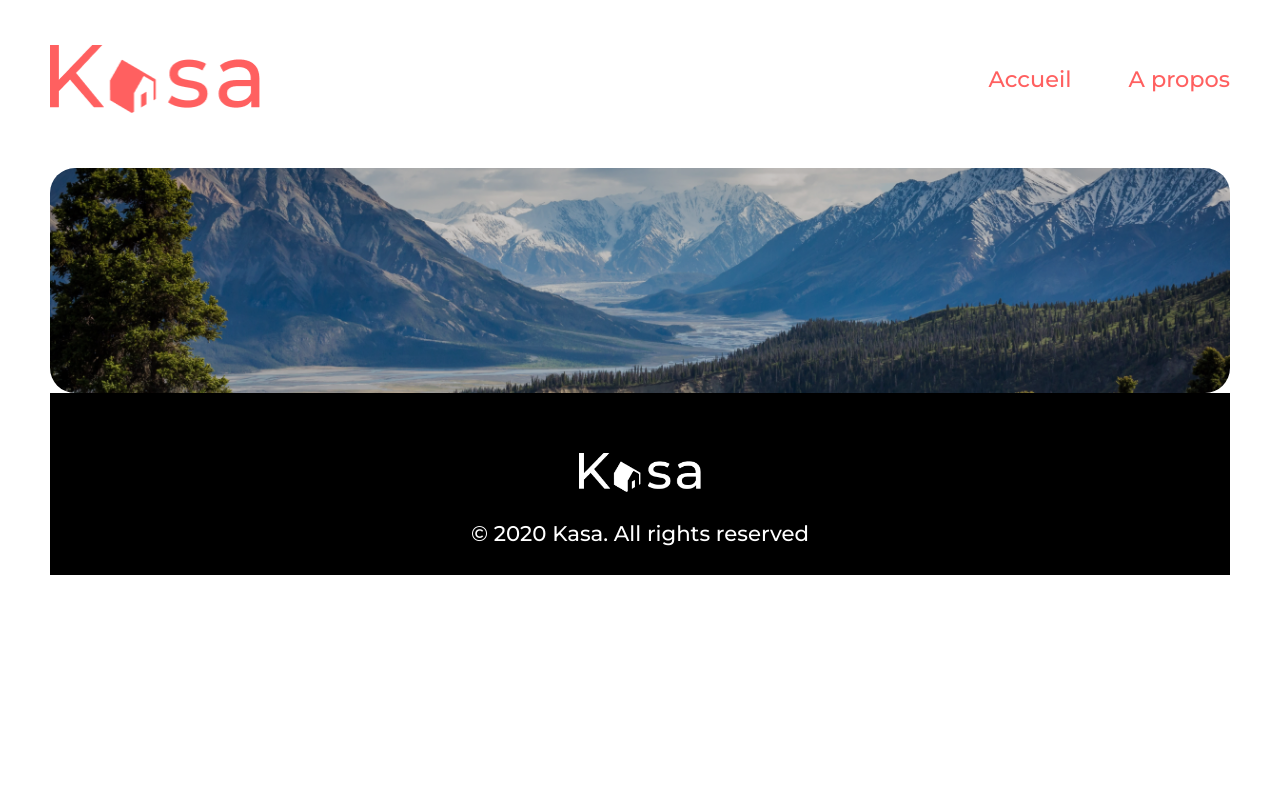
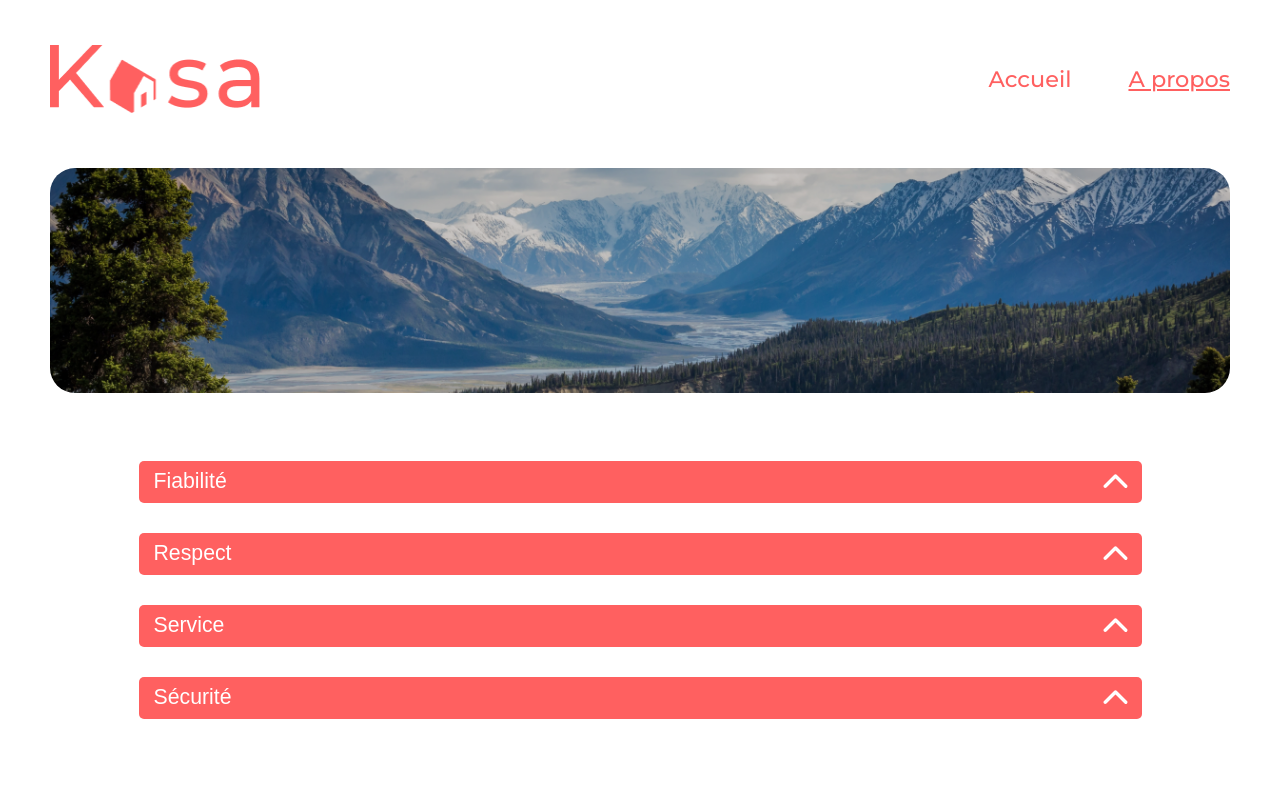
Before and after one commit to Nyttho/OC_Projet-6_Kasa, a React (Create React App) app: page /about in a window 1280 px wide. Shown: the top 800 px of the page. Built offline with nearby package versions, Linux system fonts and the light colour scheme.

Commit message:
page à propos + collapses

```diff
--- a/public/index.html
+++ b/public/index.html
@@ -2,16 +2,19 @@
 <html lang="fr">
   <head>
     <meta charset="utf-8" />
-    <link rel="icon" href="%PUBLIC_URL%/favicon.ico" />
+    <link rel="icon" href="%PUBLIC_URL%/kasa.ico" />
     <meta name="viewport" content="width=device-width, initial-scale=1" />
     <meta name="theme-color" content="#000000" />
     <meta
       name="description"
       content="Web site created using create-react-app"
     />
+
+    <!-- google font  -->
     <link rel="preconnect" href="https://fonts.googleapis.com">
     <link rel="preconnect" href="https://fonts.gstatic.com" crossorigin>
     <link href="https://fonts.googleapis.com/css2?family=Montserrat:wght@500;700&display=swap" rel="stylesheet">
+
     <title>Kasa</title>
   </head>
   <body>
--- a/src/App.css
+++ b/src/App.css
@@ -1,4 +1,4 @@
-.App {
+/* .App {
   text-align: center;
 }
 
@@ -35,4 +35,4 @@
   to {
     transform: rotate(360deg);
   }
-}
+} */
--- a/src/App.js
+++ b/src/App.js
@@ -10,14 +10,18 @@ import Footer from "./components/Footer";
 const App = () => {
   return (
     <BrowserRouter>
+      <div>
         <div className="main-container">
           <Navigation />
+          <main>
             <Routes>
               <Route path="/" element={<Home />} />
               <Route path="/about" element={<About />} />
               <Route path="/logement" element={<Logement />} />
               <Route path="*" element={<Error />} />
             </Routes>
+          </main>
+        </div>
         <Footer />
       </div>
     </BrowserRouter>
--- /dev/null
+++ b/src/components/Collapsible.js
@@ -0,0 +1,24 @@
+import React from "react";
+import { useState } from "react";
+import arrow from "../assets/images/arrow.svg";
+
+const Collapsible = (props) => {
+  const [open, setOpen] = useState(false);
+  const toggle = () => {
+    setOpen(!open);
+  };
+  return (
+    <div className="collapsible-button-container" onClick={toggle}>
+      <button className="collapsible-button .collapsible-button--long">
+        {props.label}
+      </button>
+      <img src={arrow} alt="" />
+
+      <div className={open ? "content-show" : "content-parent"}>
+        <div className="collapsible-content">{props.children}</div>
+      </div>
+    </div>
+  );
+};
+
+export default Collapsible;
--- a/src/components/Navigation.js
+++ b/src/components/Navigation.js
@@ -8,10 +8,10 @@ const Navigation = () => {
       <img className="logo" src={logo} alt="logo de Kasa" />
       <nav>
         <ul>
-          <NavLink to="/">
+          <NavLink to="/" activeclassname="active-link">
             <li>Accueil</li>
           </NavLink>
-          <NavLink to="/about">
+          <NavLink to="/about" activeclassname="active-link">
             <li>A propos</li>
           </NavLink>
         </ul>
--- a/src/pages/About.js
+++ b/src/pages/About.js
@@ -1,11 +1,45 @@
 import React from "react";
 import banner from "../assets/images/mountains.png";
+import Collapsible from "../components/Collapsible";
 const About = () => {
   return (
     <div>
       <div className="banner">
         <img src={banner} alt="paysage de falaises en bord de mer" />
       </div>
+      <div className="about-container">
+        <Collapsible label="Fiabilité">
+          <p>
+            Les annonces postées sur Kasa garantissent une fiabilité totale. Les
+            photos sont conformes aux logements, et toutes les informations sont
+            régulièrement vérifiées par nos équipes.
+          </p>
+        </Collapsible>
+        <Collapsible label="Respect">
+          <p>
+            La bienveillance fait partie des valeurs fondatrices de Kasa. Tout
+            comportement discriminatoire ou de perturbation du voisinage
+            entraînera une exclusion de notre plateforme.
+          </p>
+        </Collapsible>
+        <Collapsible label="Service">
+          <p>
+            Nos équipes se tiennent à votre disposition pour vous fournir une
+            expérience parfaite. N'hésitez pas à nous contacter si vous avez la
+            moindre question
+          </p>
+        </Collapsible>
+        <Collapsible label="Sécurité">
+          <p>
+            La sécurité est la priorité de Kasa. Aussi bien pour nos hôtes que
+            pour les voyageurs, chaque logement correspond aux critères de
+            sécurité établis par nos services. En laissant une note aussi bien à
+            l'hôte qu'au locataire, cela permet à nos équipes de vérifier que
+            les standards sont bien respectés. Nous organisons également des
+            ateliers sur la sécurité domestique pour nos hôtes.
+          </p>
+        </Collapsible>
+      </div>
     </div>
   );
 };
--- /dev/null
+++ b/src/styles/_about.scss
@@ -0,0 +1,7 @@
+.about-container {
+   display: flex;
+   flex-direction: column;
+   align-items: center;
+   justify-content: center;
+   margin-top: 38px;
+}
--- a/src/styles/_error.scss
+++ b/src/styles/_error.scss
@@ -2,7 +2,7 @@
     text-align: center;
     color: $main-color;
     background-color: #fff;
-    flex-grow: 1;
+
 
     h2{
 
--- a/src/styles/_settings.scss
+++ b/src/styles/_settings.scss
@@ -28,12 +28,16 @@ body{
         max-width: 1440px;
         margin: 0 auto;
         padding: 0 50px;
-        height: 100vh;
+        min-height: 100vh;
         display: flex;
         flex-direction: column;
 
     }
 
+}
+
+main{
+    flex-grow: 1;
 }
 
 li{
--- /dev/null
+++ b/src/styles/components-style/_Collapsible.scss
@@ -0,0 +1,46 @@
+
+.collapsible-button-container {
+    width: 85%;
+    margin-top: 30px;
+    position: relative;
+
+
+
+
+    .collapsible-button {
+        background-color: $main-color;
+        width: 100%;
+        color: $white;
+        border: none;
+        border-radius: 5px;
+        height: 42px;
+        text-align: left;
+        font-size: 1.33rem;
+        padding-left: 15px;
+
+
+
+    }
+    img{
+        position: absolute;
+        right: 10px;
+        top: 3px;
+    }
+
+}
+
+.collapsible-content {
+    background-color: $light-grey;
+    padding: 1rem;
+    border-radius: 5px;
+}
+
+.content-parent {
+    height: 0px;
+    overflow: hidden;
+    transition: height ease 0.9s;
+}
+
+.content-show {
+    height: fit-content;
+}
--- a/src/styles/components-style/_navigation.scss
+++ b/src/styles/components-style/_navigation.scss
@@ -5,6 +5,7 @@
     align-items: center;
     margin-top: 45px;
     background-color: #fff;
+
 
     .logo{
         width: 210px;
@@ -14,14 +15,17 @@
         @include center-elements;
         font-size: 1.4rem;
 
+
         li{
 
             margin-left: 57px;
             color: $main-color;
 
-            &:hover{
-                text-decoration: underline;
-            }
+        }
+
+        .active {
+            text-decoration: underline;
+            color: $main-color;
         }
 
 
--- a/src/styles/index.scss
+++ b/src/styles/index.scss
@@ -1,7 +1,9 @@
 @import './settings';
 @import './error';
+@import './about';
 @import './components-style/banner';
 @import './components-style/footer';
 @import './components-style/navigation';
 @import './components-style/emplacement-list';
 @import './components-style/cards';
+@import './components-style/Collapsible';
```
Also changed, not shown: src/assets/images/arrow.svg (added), 1 other file (tests, documents, lock files or other folders). Lines whose indentation alone changed are shown as unchanged.
